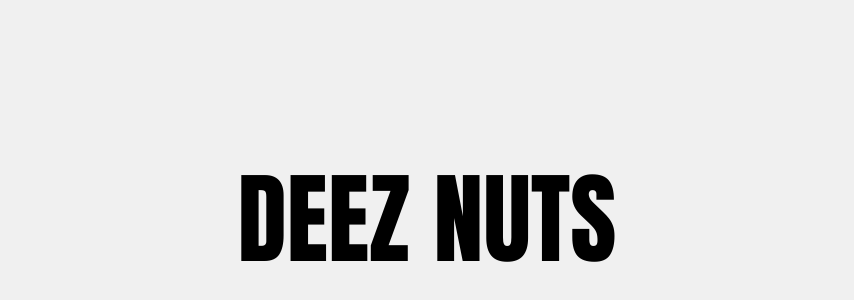
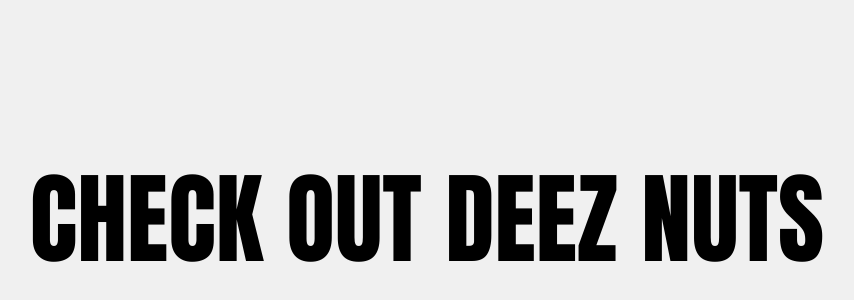
Before and after one commit to Alphajak/DNissue, a plain HTML site: page index.html in a window 1280 px wide. Shown: the part 182-482 px from the top of the page, without its empty margins (213-1067 px from the left). Drawn offline with Linux system fonts and the light colour scheme.

Commit message:
Update index.html
added check out to DEEZ NUTS

```diff
--- a/index.html
+++ b/index.html
@@ -31,7 +31,7 @@
 </head>
 <body>
     <div class="center-text">
-        DEEZ NUTS
+        CHECK OUT DEEZ NUTS
         <button id="playButton" style="display: none;">Play Audio</button>
     </div>
     <audio id="audio" src="deeznuts.wav"></audio>
```
